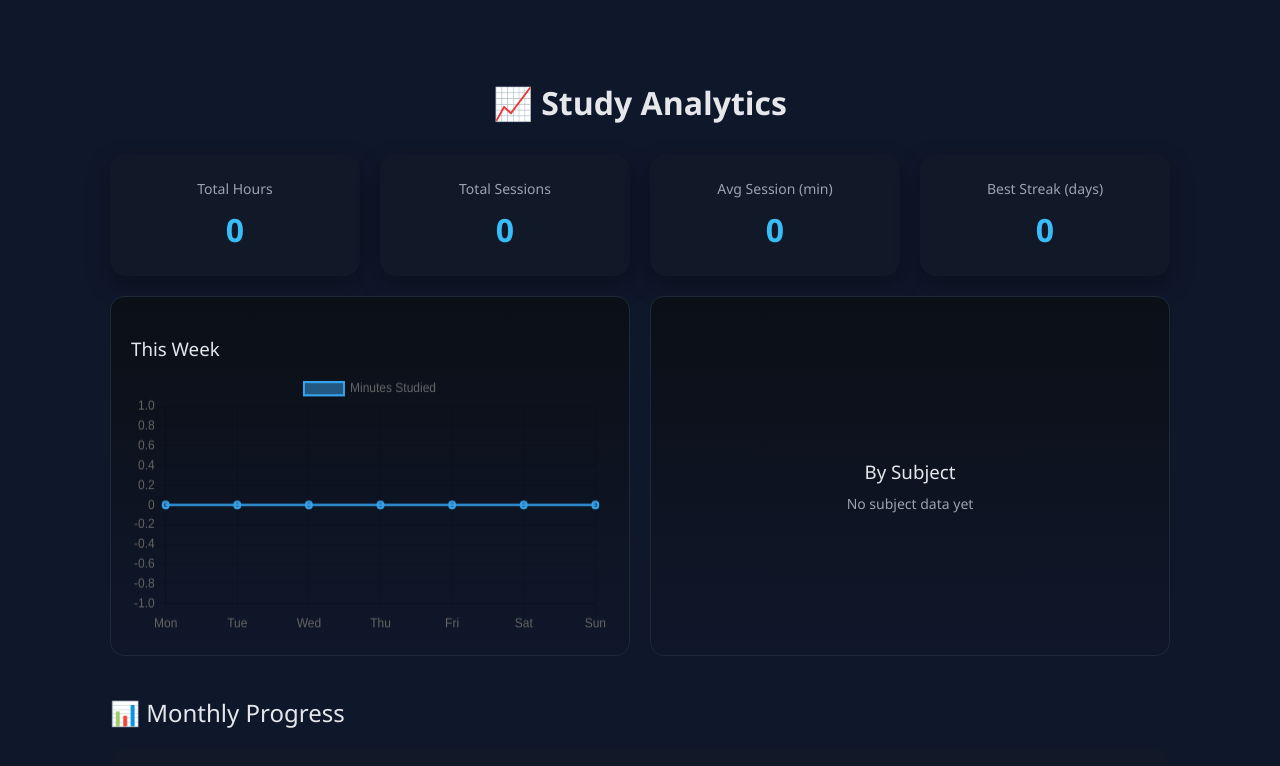
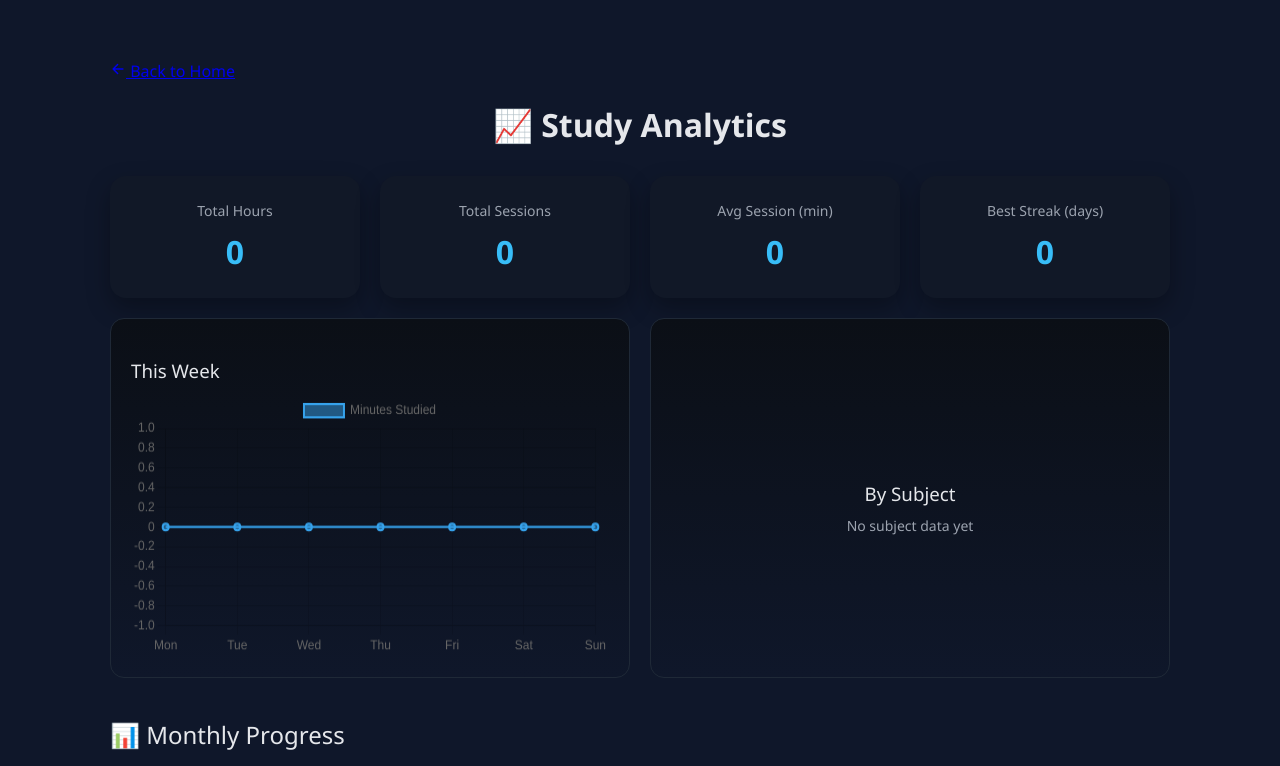
Before and after one commit to Mrinalray/TrackTimer, a plain HTML site: page analytics.html in a window 1280 px wide. Shown: the top 766 px of the page. Drawn offline with nearby package versions, Linux system fonts and the light colour scheme.

Commit message:
add back button

```diff
--- a/analytics.html
+++ b/analytics.html
@@ -1,5 +1,6 @@
 <!DOCTYPE html>
 <html lang="en">
+
 <head>
   <meta charset="UTF-8">
   <title>Study Analytics</title>
@@ -10,6 +11,10 @@
 
 <body>
   <div class="container">
+    <a href="dashboard.html" class="back-btn">
+      <ion-icon name="arrow-back-outline"></ion-icon>
+      Back to Home
+    </a>
     <h1>📈 Study Analytics</h1>
 
     <!-- SUMMARY CARDS -->
@@ -66,6 +71,8 @@
   <script src="analytics.js" defer></script>
 
 
+  <script type="module" src="https://unpkg.com/ionicons@7.1.0/dist/ionicons/ionicons.esm.js"></script>
+  <script nomodule src="https://unpkg.com/ionicons@7.1.0/dist/ionicons/ionicons.js"></script>
 </body>
 
 </html>
```
